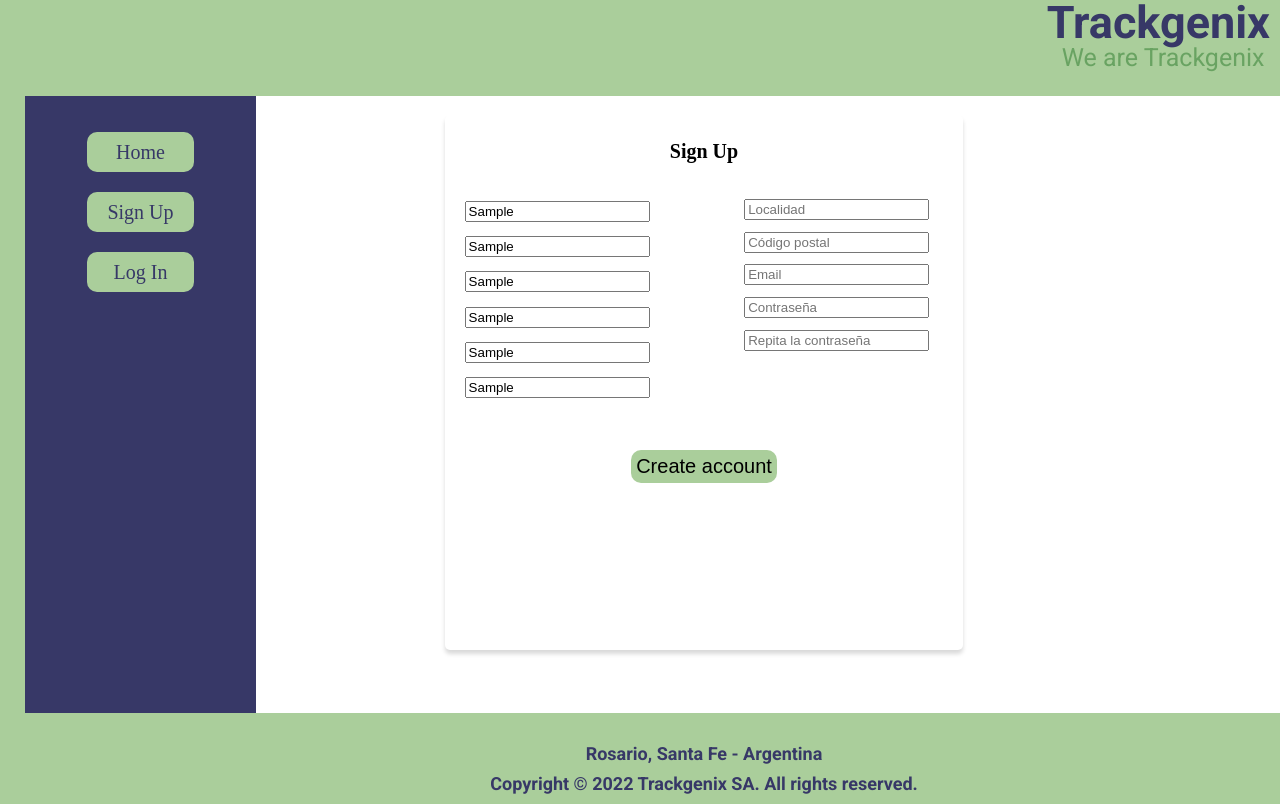
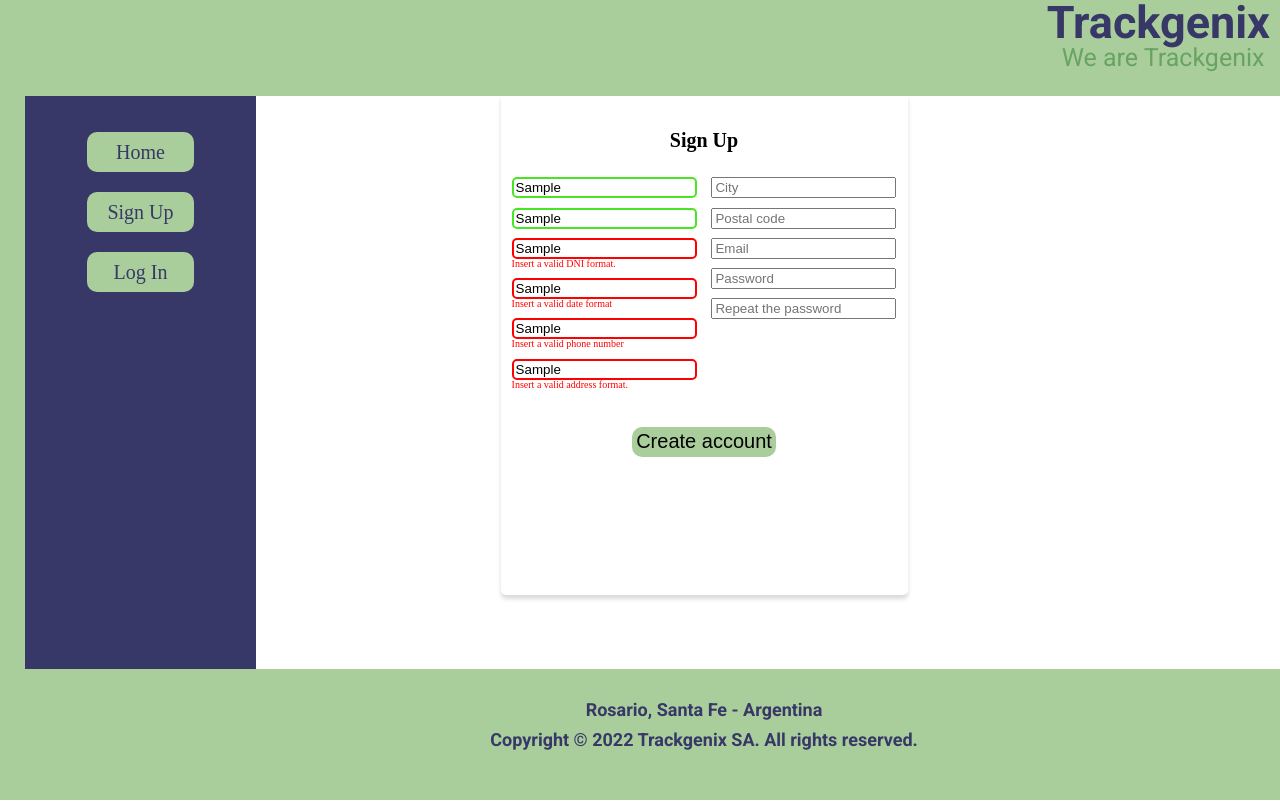
Before and after one commit to NancyCima/BaSP-M2022-Etapa-1, a plain HTML site: page Semana-06/Views/sign-up.html in a window 1280 px wide. Both pictures are taken after typing "Sample", "Sample", "Sample", "Sample", "Sample", "Sample" into the empty fields and a click on the input "Create account". Drawn offline with Linux system fonts and the light colour scheme.

Commit message:
BaSP-W06-2022: added the sign-up js code, the error messages of both pages and some style details

```diff
--- a/Semana-06/Javascript/sign-up.js
+++ b/Semana-06/Javascript/sign-up.js
@@ -0,0 +1,276 @@
+window.onload = function () {
+
+    var validation = 0;
+
+    /* Name validation */
+    var nameInputElement = document.getElementById("fName");
+    var alertName = document.getElementById("alertFName");
+    var alertMessageName = document.createTextNode("Insert a valid first name");
+
+    nameInputElement.onblur = function () {
+        var numberSum = false;
+        for (var i = 0; i < nameInputElement.value.length; i++) {
+            if (isNaN(nameInputElement.value[i]) == false) {
+                numberSum = true;
+            }
+        }
+        if (nameInputElement.value.length > 3 && numberSum == false) {
+            nameInputElement.style = "border: solid 2px  #48e525; border-radius: 5px";
+            validation++;
+        } else {
+            nameInputElement.style = "border: solid 2px red; border-radius: 5px";
+            alertName.appendChild(alertMessageName);
+            alert("Insert a valid first name")
+        }
+    }
+    nameInputElement.onfocus = function () {
+        nameInputElement.style = "border-color: none";
+        alertName.removeChild(alertMessageName);
+    }
+
+    /* Last name validation */
+    var lastNameInputElement = document.getElementById("lName");
+    var alertLName = document.getElementById("alertLNname");
+    var alertMessageLName = document.createTextNode("Insert a valid surname format.")
+
+    lastNameInputElement.onblur = function () {
+        var numberSum = false;
+        for (var i = 0; i < lastNameInputElement.value.length; i++) {
+            if (isNaN(lastNameInputElement.value[i]) == false) {
+                numberSum = true;
+            }
+        }
+        if (lastNameInputElement.value.length > 3 && numberSum == false) {
+            lastNameInputElement.style = "border: solid 2px  #48e525; border-radius: 5px";
+            validation++;
+        } else {
+            lastNameInputElement.style = "border: solid 2px red; border-radius: 5px";
+            alertLName.appendChild(alertMessageLName);
+            alert("Insert a valid last name")
+        }
+    }
+    lastNameInputElement.onfocus = function () {
+        lastNameInputElement.style = "border-color: none";
+        alertLName.removeChild(alertMessageLName)
+    }
+
+    /* DNI validation */
+    var dniInputElement = document.getElementById("dni");
+    var alertDNI = document.getElementById("alertDNI");
+    var alertMessageDNI = document.createTextNode("Insert a valid DNI format.")
+
+
+    dniInputElement.onblur = function () {
+        if (dniInputElement.value.length > 7 && isNaN(dniInputElement.value) == false) {
+            dniInputElement.style = "border: solid 2px  #48e525; border-radius: 5px";
+            validation++;
+        } else {
+            dniInputElement.style = "border: solid 2px red; border-radius: 5px";
+            alertDNI.appendChild(alertMessageDNI);
+            alert("Insert a valid DNI")
+        }
+    }
+    dniInputElement.onfocus = function () {
+        dniInputElement.style = "border-color: none";
+        alertDNI.removeChild(alertMessageDNI);
+    }
+
+    /* Date validation */
+    var dateInputElement = document.getElementById("date");
+    var alertDate = document.getElementById("alertDate");
+    var alertMessageDate = document.createTextNode("Insert a valid date format");
+
+    dateInputElement.onblur = function () {
+        var day = dateInputElement.value.substring(0, 2);
+        var month = dateInputElement.value.substring(2, 2);
+        var year = dateInputElement.value.substring(4, 6);
+        var date = dateInputElement.value.replace(/[/]/g, '');
+        var slash = 0;
+        for (var i = 0; i < dateInputElement.value.length; i++) {
+            if (dateInputElement.value[i] == '/') {
+                slash++;
+            }
+        }
+        if (slash == 2 && isNaN(date) == false) {
+            dateInputElement.style = "border: solid 2px  #48e525; border-radius: 5px";
+            validation++;
+        } else {
+            dateInputElement.style = "border: solid 2px red; border-radius: 5px";
+            alertDate.appendChild(alertMessageDate);
+            alert("Insert a valid birth date with format dd/mm/yyyy")
+        }
+    }
+    dateInputElement.onfocus = function () {
+        dateInputElement.style = "border-color: none";
+    }
+
+    /* Phone number validation */
+    var phoneNumberInputElement = document.getElementById("phoneNumber");
+    var alertPhone = document.getElementById("alertPhone");
+    var alertMessagePhone = document.createTextNode("Insert a valid phone number")
+
+    phoneNumberInputElement.onblur = function () {
+        if (phoneNumberInputElement.value.length == 10 && isNaN(phoneNumberInputElement.value) == false) {
+            phoneNumberInputElement.style = "border: solid 2px  #48e525; border-radius: 5px";
+            validation++;
+        } else {
+            phoneNumberInputElement.style = "border: solid 2px red; border-radius: 5px";
+            alertPhone.appendChild(alertMessagePhone)
+            alert("Insert a valid phone number. It should consist of 10 numbers")
+        }
+    }
+    phoneNumberInputElement.onfocus = function () {
+        phoneNumberInputElement.style = "border-color: none"
+        alertPhone.removeChild(alertMessagePhone);
+    }
+
+    /* Address validation */
+    var addressInputElement = document.getElementById("address");
+    var alertAddress = document.getElementById("alertAddress");
+    var alertMessageAddress = document.createTextNode("Insert a valid address format.")
+
+    addressInputElement.onblur = function () {
+        var addressSpaces = addressInputElement.value.replaceAll(' ', '');
+        var number = false;
+        for (var i = 0; i < addressSpaces.length; i++) {
+            if (isNaN(addressSpaces[i]) == false) {
+                number = true;
+            }
+        }
+        var letter = false;
+        for (var i = 0; i < addressSpaces.length; i++) {
+            if (isNaN(addressSpaces[i]) == true) {
+                letter = true;
+            }
+        }
+        if (addressInputElement.value.length > 5 && number == true && letter == true &&
+            addressInputElement.value.indexOf(' ') > 0 &&
+            addressInputElement.value.indexOf(' ') < addressInputElement.value.length - 1 &&
+            addressInputElement.value.length > addressInputElement.value.lastIndexOf(' ')) {
+            addressInputElement.style = "border: solid 2px  #48e525; border-radius: 5px";
+            validation++;
+        } else {
+            addressInputElement.style = "border: solid 2px red; border-radius: 5px";
+            alertAddress.appendChild(alertMessageAddress);
+            alert("Insert a valid address. It should have of numbers and letters")
+        }
+    }
+    addressInputElement.onfocus = function () {
+        addressInputElement.style = "border-color: none";
+        alertAddress.removeChild(alertMessageAddress);
+    }
+
+    /* Location validation */
+    var locationInputElement = document.getElementById("city");
+    var alertLocation = document.getElementById("alertCity");
+    var alertMessageLocation = document.createTextNode("Insert a valid city name.")
+
+    locationInputElement.onblur = function () {
+        if (locationInputElement.value.length > 3) {
+            locationInputElement.style = "border: solid 2px  #48e525; border-radius: 5px";
+            validation++;
+        } else {
+            locationInputElement.style = "border: solid 2px red; border-radius: 5px";
+            alertLocation.appendChild(alertMessageLocation);
+            alert("Insert a valid city namr")
+        }
+    }
+    locationInputElement.onfocus = function () {
+        locationInputElement.style = "border-color: none";
+        alertLocation.removeChild(alertMessageLocation);
+    }
+
+    /* Postal code validation */
+    var postalCodeInputElement = document.getElementById("pCode");
+    var alertCode = document.getElementById("alertPCode");
+    var alertMessageCode = document.createTextNode("Insert a valid postal code format.")
+
+    postalCodeInputElement.onblur = function () {
+        if (postalCodeInputElement.value.length >= 4 && postalCodeInputElement.value.length <= 5 && isNaN(postalCodeInputElement.value) == false) {
+            postalCodeInputElement.style = "border: solid 2px  #48e525; border-radius: 5px";
+            validation++;
+        } else {
+            postalCodeInputElement.style = "border: solid 2px red; border-radius: 5px";
+            alertCode.appendChild(alertMessageCode);
+            alert("Insert a valid postal code. It should have 4 to 5 numbers")
+        }
+    }
+    postalCodeInputElement.onfocus = function () {
+        postalCodeInputElement.style = "border-color: none";
+        alertCode.removeChild(alertMessageCode)
+    }
+
+    /* Email validation */
+    var emailInputElement = document.getElementById("email");
+    var alertEmail = document.getElementById("alertEmail");
+    var alertMessageEmail = document.createTextNode("Insert a valid email format.");
+
+    emailInputElement.onblur = function () {
+        if (/[a-z0-9]+@[a-z]+\.[a-z]{2,3}/.test(emailInputElement.value)) {
+            emailInputElement.style = "border: solid 2px  #48e525; border-radius: 5px";
+            validation++;
+        } else {
+            emailInputElement.style = "border: solid 2px red; border-radius: 5px";
+            alertEmail.appendChild(alertMessageEmail);
+            alert("Insert a valid email address")
+        }
+    }
+    emailInputElement.onfocus = function () {
+        emailInputElement.style = "border-color: none";
+        alertEmail.removeChild(alertMessageEmail);
+    }
+
+
+    /* Password validation */
+    var passwordInputElement = document.getElementById("pass");
+    var alertPassword = document.getElementById("alertPass");
+    var alertMessagePassword = document.createTextNode("Insert a valid password format.");
+
+    passwordInputElement.onblur = function () {
+        var numberSum = false;
+        for (var i = 0; i < passwordInputElement.value.length; i++) {
+            if (isNaN(passwordInputElement.value[i]) == false) {
+                numberSum = true;
+            }
+        }
+        var letterSum = false;
+        for (var i = 0; i < passwordInputElement.value.length; i++) {
+            if (isNaN(passwordInputElement.value[i]) == true) {
+                letterSum = true;
+            }
+        }
+        if (password.value.length > 8 && numberSum == true && letterSum == true) {
+            password.style = "border: solid 2px  #48e525; border-radius: 5px";
+            validation++;
+        } else {
+            password.style = "border: solid 2px red; border-radius: 5px";
+            alertPassword.appendChild(alertMessagePassword);
+            alert("Insert a valid password. It should have at least 8 characters, including letters and numbers")
+        }
+    }
+    passwordInputElement.onfocus = function () {
+        passwordInputElement.style = "border-color: none";
+        alertPassword.removeChild(alertMessagePassword);
+    }
+
+    /* Repeat password validation */
+    var repPasswordInputElement = document.getElementById("passRepetition");
+    var alertRepPassword = document.getElementById("alertPassRepetition");
+    var alertMessageRepPassword = document.createTextNode("Insert a valid password format.");
+
+    repPasswordInputElement.onblur = function () {
+        if (passwordInputElement.value == repPasswordInputElement.value) {
+            repPasswordInputElement.style = "border: solid 2px  #48e525; border-radius: 5px";
+            validation++;
+        } else {
+            repPasswordInputElement.style = "border: solid 2px red; border-radius: 5px";
+            alertRepPassword.appendChild(alertMessageRepPassword);
+            alert("Insert a valid password. It should have at least 8 characters, including letters and numbers")
+        }
+    }
+    repPasswordInputElement.onfocus = function () {
+        repPasswordInputElement.style = "border-color: none";
+        alertRepPassword.removeChild(alertMessageRepPassword);
+    }
+
+}
--- a/Semana-06/Styles/login.css
+++ b/Semana-06/Styles/login.css
@@ -17,7 +17,7 @@ main div {
     display: flex;
     flex-direction: column;
     align-items: center;
-    margin: 20% 0 20% 0;
+    margin: 50% 0 0 0;
     width: 350px;
     height: 400px;
     box-shadow: 0px 4px 4px rgba(0, 0, 0, 0.46);
@@ -87,6 +87,31 @@ form {
     transition: 0.3s;
 }
 
+#resetPassword {
+    align-self: flex-end;
+    margin: 18% 0 0 0;
+}
+
+#resetPassword:hover {
+    cursor: pointer;
+}
+
+#resetPassword a {
+    font-family: 'Roboto', sans-serif;
+    font-size: 13px;
+    text-decoration: none;
+    color: black;
+}
+
+#resetPassword a:hover {
+    color: #373867;
+}
+
+/* Errors */
+span {
+    color: red;
+    font-size: 10px;
+}
 
 /* Desktop */
 
@@ -96,4 +121,8 @@ form {
         margin-top: 5%;
         margin-left: 10%;
     }
+
+    main div{
+     margin: 20% 0 20% 0;
+    }
 }
--- a/Semana-06/Styles/sign-up.css
+++ b/Semana-06/Styles/sign-up.css
@@ -19,9 +19,10 @@ main div {
     display: flex;
     flex-direction: column;
     align-items: center;
-    margin: 10% 0 20% 0;
-    width: 45%;
-    height: 75%;
+    margin: 25% 0 20% 0;
+    padding: 5%;
+    width: auto;
+    height: auto;
     box-shadow: 0px 4px 4px #DADADA;
     border-radius: 5px;
 }
@@ -34,11 +35,15 @@ main div {
 
 #sign-upForm {
     display: flex;
-    justify-content:  center;
+    justify-content: center;
 }
 
+#sign-upForm label {
+    margin-left: 2%;
+    margin-right: 2%;
+}
 #sign-upForm input {
-    margin: 5% 5% 0 7%;
+    margin: 5% 5% 0 0%;
 }
 
 .sign-upSubmit {
@@ -56,6 +61,12 @@ main div {
 }
 .sign-upSubmit:hover {
     cursor: pointer;
-    background-color: #e3eae0;
+    background-color: #DADADA;
     transition: 0.3s;
 }
+
+/* Errors */
+span {
+    color: red;
+    font-size: 10px;
+}
--- a/Semana-06/Views/sign-up.html
+++ b/Semana-06/Views/sign-up.html
@@ -41,19 +41,52 @@
                 <h2 id="sign-up">Sign Up</h2>
                 <form id="sign-upForm">
                     <label>
-                        <input type="text" placeholder="Nombre">
-                        <input type="text" placeholder="Apellido">
-                        <input type="text" placeholder="DNI">
-                        <input type="text" placeholder="Fecha de nacimiento">
-                        <input type="text" placeholder="Teléfono">
-                        <input type="text" placeholder="Dirección">
+                        <input id="fName" type="text" placeholder="Name" required>
+                        <span>
+                            <p id="alertFName"></p>
+                        </span>
+                        <input id="lName" type="text" placeholder="Last Name" required>
+                        <span>
+                            <p id="alertLName"></p>
+                        </span>
+                        <input id="dni" type="text" placeholder="DNI" required>
+                        <span>
+                            <p id="alertDNI"></p>
+                        </span>
+                        <input id="date" type="text" placeholder="Birth Date" required>
+                        <span>
+                            <p id="alertDate"></p>
+                        </span>
+                        <input id="phoneNumber" type="text" placeholder="Phone number" required>
+                        <span>
+                            <p id="alertPhone"></p>
+                        </span>
+                        <input id="address" type="text" placeholder="Address" required>
+                        <span>
+                            <p id="alertAddress"></p>
+                        </span>
                     </label>
                     <label>
-                        <input type="text" placeholder="Localidad">
-                        <input type="text" placeholder="Código postal">
-                        <input type="email" placeholder="Email">
-                        <input type="text" placeholder="Contraseña">
-                        <input type="text" placeholder="Repita la contraseña">
+                        <input id="city" type="text" placeholder="City" required>
+                        <span>
+                            <p id="alertCity"></p>
+                        </span>
+                        <input id="pCode" type="text" placeholder="Postal code" required>
+                        <span>
+                            <p id="alertPCode"></p>
+                        </span>
+                        <input id="email" type="email" placeholder="Email" required>
+                        <span>
+                            <p id="alertEmail"></p>
+                        </span>
+                        <input id="pass" type="text" placeholder="Password" required>
+                        <span>
+                            <p id="alertPass"></p>
+                        </span>
+                        <input id="passRepetition" type="text" placeholder="Repeat the password" required>
+                        <span>
+                            <p id="alertPassRepetition"></p>
+                        </span>
                     </label>
                 </form>
                 <input class="sign-upSubmit" type="submit" value="Create account">
```
Also changed, not shown: Semana-06/Javascript/login.js (+18 -3 lines), Semana-06/Views/login.html (+8 -1 lines).
